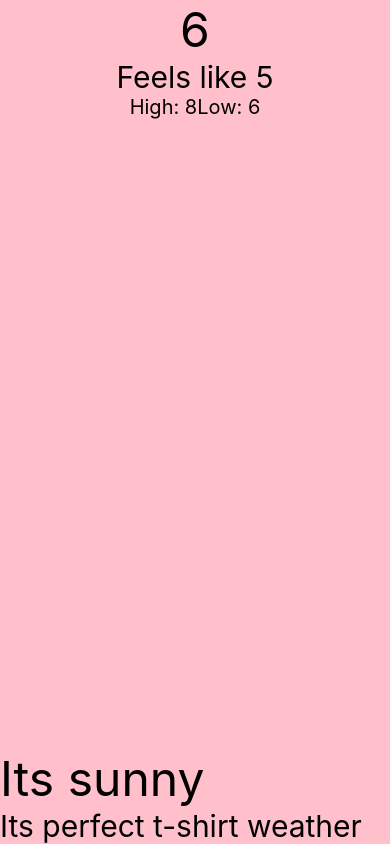
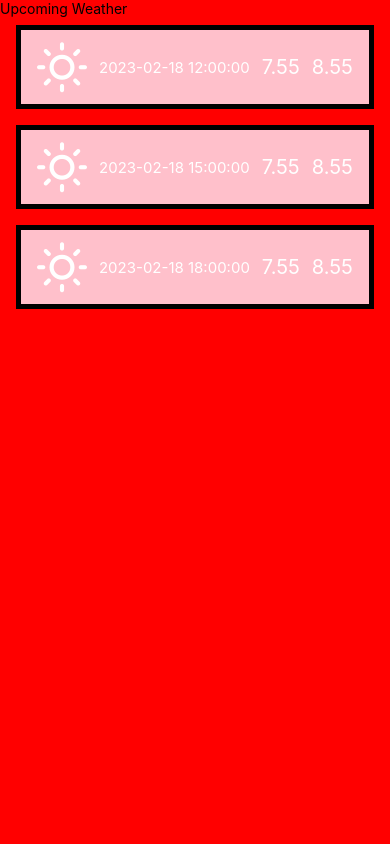
Before and after one commit to frdrk00/WeatherApp, a React Native app: screen / in a window 390 px wide. Built offline with nearby package versions, Linux system fonts and the light colour scheme.

Commit message:
Introducing lists

```diff
--- a/App.js
+++ b/App.js
@@ -1,58 +1,19 @@
 import React from 'react'
-import { View, Text, SafeAreaView, StyleSheet } from 'react-native'
+import { View, StyleSheet } from 'react-native'
+import UpcomingWeather from './src/components/UpcomingWeather'
 
 const App = () => {
   return (
-    <SafeAreaView style={styles.wrapper}>
-      <View style={styles.container}>
-        <Text style={styles.temp}>6</Text>
-        <Text style={styles.feels}>Feels like 5</Text>
-        <View style={styles.highLowWrapper}>
-          <Text style={styles.highLow}>High: 8</Text>
-          <Text style={styles.highLow}>Low: 6</Text>
-        </View>
-      </View>
-      <View style={styles.bodyWrapper}>
-        <Text style={styles.description}>Its sunny</Text>
-        <Text style={styles.message}>Its perfect t-shirt weather</Text>
-      </View>
-    </SafeAreaView>
+    <View style={styles.container}>
+      <UpcomingWeather />
+    </View>
   )
 }
 
 const styles = StyleSheet.create({
-  wrapper: {
-    backgroundColor: 'pink',
+  container: {
     flex: 1
-  },
-  container: {
-    flex: 1,
-    alignItems: 'center'
-  },
-  temp: {
-    color: 'black',
-    fontSize: 48
-  },
-  feels: {
-    fontSize: 30,
-    color: 'black'
-  },
-  highLow: {
-    color: 'black',
-    fontSize: 20
-  },
-  highLowWrapper: {
-    flexDirection: 'row'
-  },
-  bodyWrapper: {
-    justifyContent: 'flex-end',
-    alignItems: 'flex-start'
-  },
-  description: {
-    fontSize: 48
-  },
-  message: {
-    fontSize: 30
   }
 })
+
 export default App
--- /dev/null
+++ b/src/components/UpcomingWeather.js
@@ -0,0 +1,109 @@
+import React from 'react'
+import {
+  SafeAreaView,
+  StyleSheet,
+  Text,
+  FlatList,
+  View,
+  StatusBar
+} from 'react-native'
+import { Feather } from '@expo/vector-icons'
+
+const DATA = [
+  {
+    dt_txt: '2023-02-18 12:00:00',
+    main: {
+      temp_max: 8.55,
+      temp_min: 7.55
+    },
+    weather: [
+      {
+        main: 'Clear'
+      }
+    ]
+  },
+  {
+    dt_txt: '2023-02-18 15:00:00',
+    main: {
+      temp_max: 8.55,
+      temp_min: 7.55
+    },
+    weather: [
+      {
+        main: 'Clouds'
+      }
+    ]
+  },
+  {
+    dt_txt: '2023-02-18 18:00:00',
+    main: {
+      temp_max: 8.55,
+      temp_min: 7.55
+    },
+    weather: [
+      {
+        main: 'Rain'
+      }
+    ]
+  }
+]
+
+const Item = (props) => {
+  const { dt_txt, min, max, condition } = props
+  return (
+    <View style={styles.item}>
+      <Feather name={'sun'} size={50} color={'white'} />
+      <Text style={styles.date}>{dt_txt}</Text>
+      <Text style={styles.temp}>{min}</Text>
+      <Text style={styles.temp}>{max}</Text>
+    </View>
+  )
+}
+const UpcomingWeather = () => {
+  const renderItem = ({ item }) => (
+    <Item
+      condition={item.weather[0].main}
+      dt_txt={item.dt_txt}
+      min={item.main.temp_min}
+      max={item.main.temp_max}
+    />
+  )
+  return (
+    <SafeAreaView style={styles.container}>
+      <Text>Upcoming Weather</Text>
+      <FlatList
+        data={DATA}
+        renderItem={renderItem}
+        keyExtractor={(item) => item.dt_txt}
+      />
+    </SafeAreaView>
+  )
+}
+
+const styles = StyleSheet.create({
+  container: {
+    flex: 1,
+    marginTop: StatusBar.currentHeight || 0,
+    backgroundColor: 'red'
+  },
+  item: {
+    padding: 10,
+    marginVertical: 8,
+    marginHorizontal: 16,
+    flexDirection: 'row',
+    justifyContent: 'space-around',
+    alignItems: 'center',
+    borderWidth: 5,
+    backgroundColor: 'pink'
+  },
+  temp: {
+    color: 'white',
+    fontSize: 20
+  },
+  date: {
+    color: 'white',
+    fontSize: 15
+  }
+})
+
+export default UpcomingWeather
```
Also changed, not shown: src/components/CurrentWeather.js (added, +63 -0 lines).
